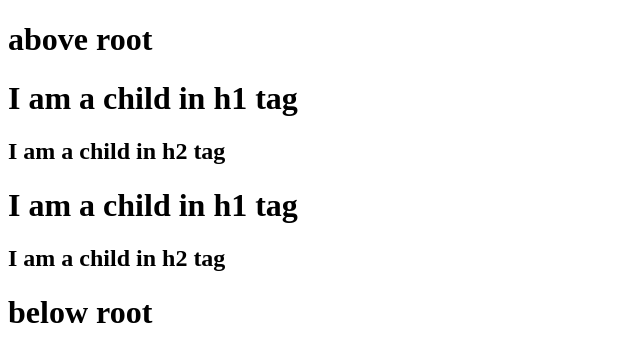
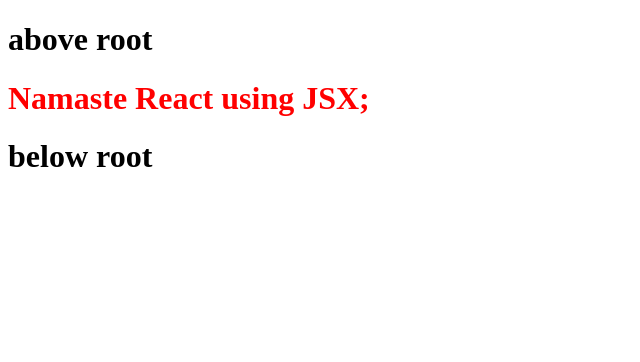
Before and after one commit to sujithasaranam/NamasteReact, a React (Vite) app: page / in a window 1280 px wide. Shown: the top 362 px of the page, without its empty margins (0-640 px from the left). Built offline with nearby package versions, Linux system fonts and the light colour scheme.

Commit message:
namaste-react-ep2: why jsx, use of jsx

```diff
--- a/App.js
+++ b/App.js
@@ -14,23 +14,33 @@
 import React from "react";
 import ReactDOM from "react-dom/client";
 
-const div = React.createElement("div", { id: "parent" },
-        React.createElement("div", { id: "child" },
-        [
-            React.createElement("h1", {}, "I am a child in h1 tag"),
-            React.createElement("h2", {}, "I am a child in h2 tag"),
-        ],
-        React.createElement("div", { id: "child2" },
-            [
-                React.createElement("h1", {}, "I am a child in h1 tag"),
-                React.createElement("h2", {}, "I am a child in h2 tag"),
-            ],
-        )
-    )
-);
+// react element => object => reactDom => HTML element
+const heading = React.createElement("h1", {id: "heading"}, "Namaste React");
+// using jsx
+const jsxheading = <h1 id="heading">Namaste React using JSX;</h1>
+// Now what heading has is exactly same as jsx heading
+const root = ReactDOM.createRoot(document.getElementById("root"));
+root.render(jsxheading);
+
+
+
+// const div = React.createElement("div", { id: "parent" },
+//         React.createElement("div", { id: "child" },
+//         [
+//             React.createElement("h1", {}, "I am a child in h1 tag"),
+//             React.createElement("h2", {}, "I am a child in h2 tag"),
+//         ],
+//         React.createElement("div", { id: "child2" },
+//             [
+//                 React.createElement("h1", {}, "I am a child in h1 tag"),
+//                 React.createElement("h2", {}, "I am a child in h2 tag"),
+//             ],
+//         )
+//     )
+// );
 
 // const h1 = React.createElement("h1", { id: "heading" }, "Hello World from React!");
 // // console.log(h1) // this returns object
-const root = ReactDOM.createRoot(document.getElementById("root")); // to create root we use reactdom
-console.log(div);
-root.render(div);
+// const root = ReactDOM.createRoot(document.getElementById("root")); // to create root we use reactdom
+// console.log(div);
+// root.render(div);
--- a/index.html
+++ b/index.html
@@ -11,7 +11,7 @@
 <body>
     <h1>above root</h1>
     <div id="root">
-        <h1>Child is here!</h1>
+        <h1>Not Rendered</h1>
         <!-- This child will be replaced by root.render in js file -->
     </div>
     <h1>below root</h1>
--- a/package.json
+++ b/package.json
@@ -3,6 +3,8 @@
   "version": "1.0.0",
   "description": "this is namaste react cource",
   "scripts": {
+    "start": "parcel index.html",
+    "build": "parcel build index.html",
     "test": "jest"
   },
   "repository": {
```
